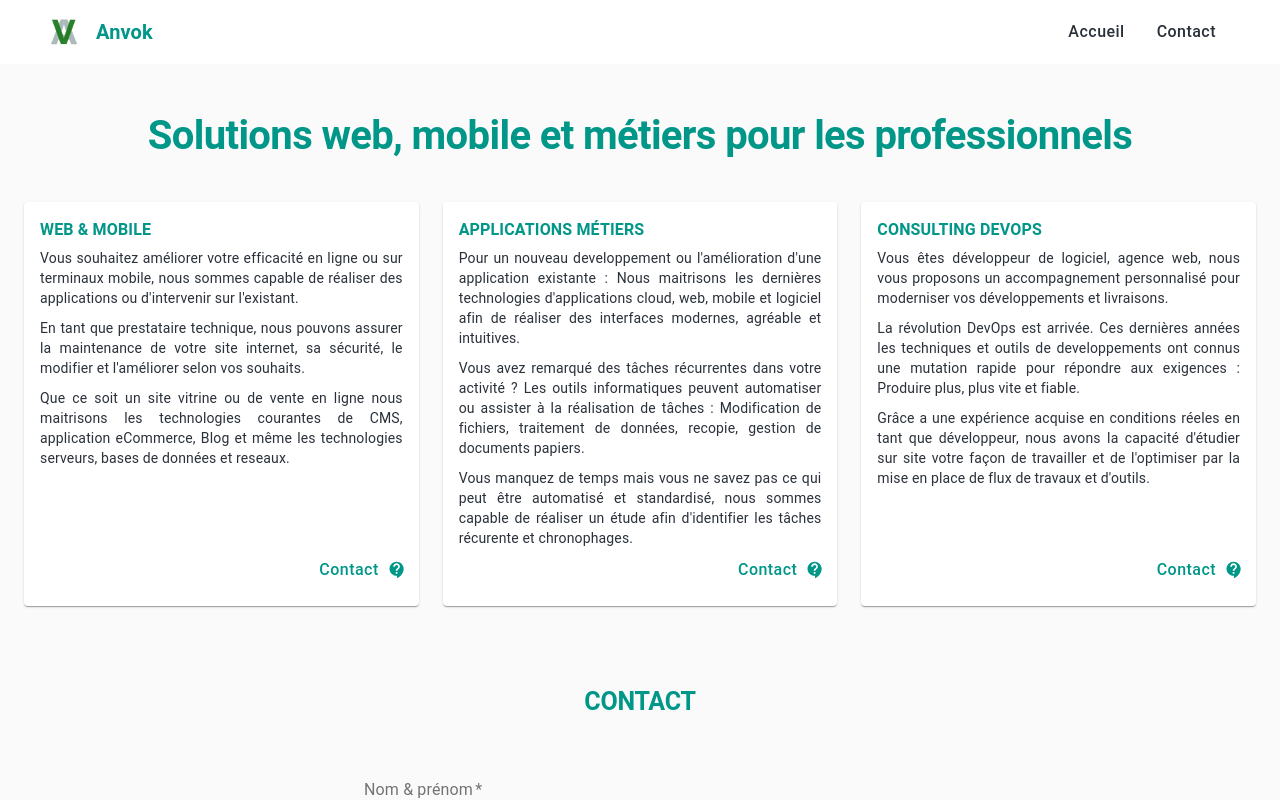
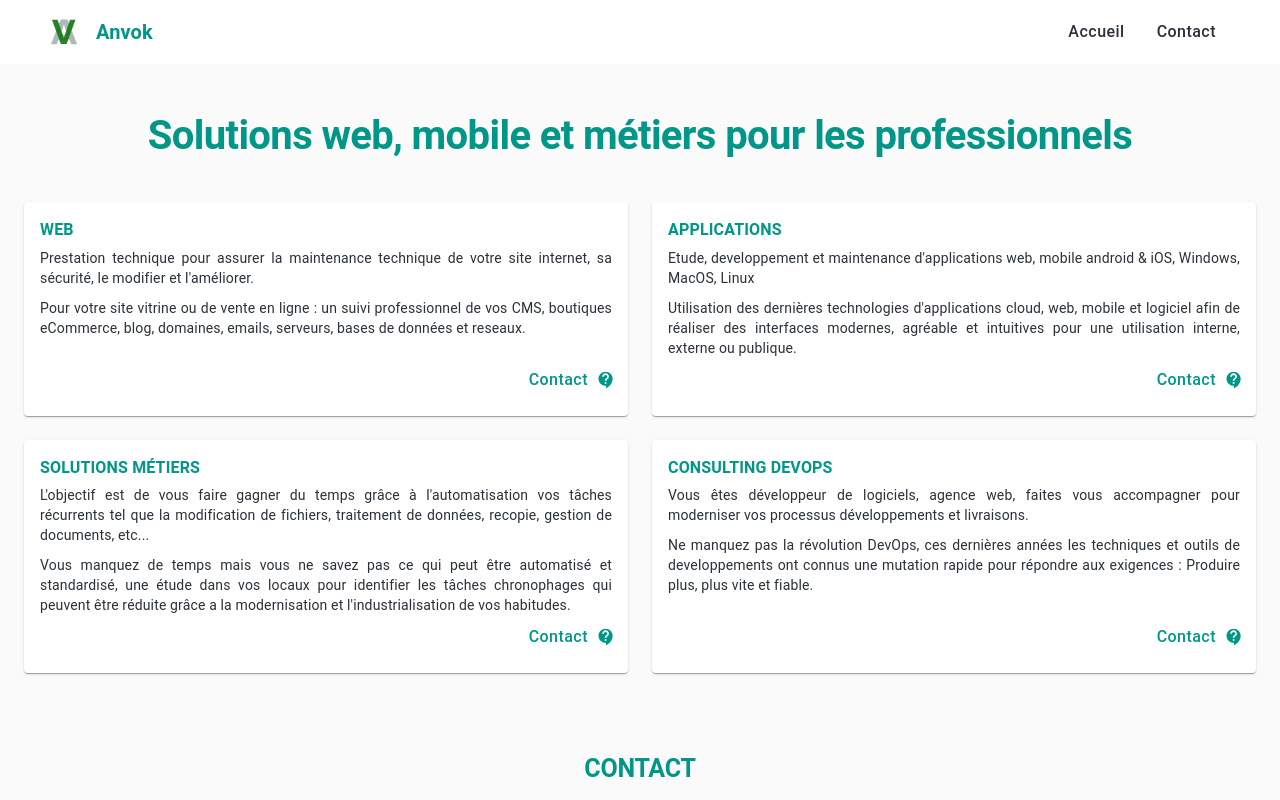
Before and after one commit to beaukode/anvoknet, a React (Create React App) app: page / in a window 1280 px wide. Shown: the top 800 px of the page. Built offline with nearby package versions, Linux system fonts and the light colour scheme.

Commit message:
Modif de l'accueil

```diff
--- a/src/Footer.tsx
+++ b/src/Footer.tsx
@@ -61,7 +61,7 @@ const Footer: React.FC = () => {
             </IconButton>
           </Grid>
           <Grid className={classes.legal} item xs={12} md>
-            Copyright 2019 Anvok S.A.S. All rights reserved
+            Copyright 2019 Anvok S.A.S. Tous droits réservés
             <br />
             Mentions légales
           </Grid>
--- a/src/Home.tsx
+++ b/src/Home.tsx
@@ -55,83 +55,88 @@ const Home: React.FC = () => {
       </Typography>
 
       <Grid container spacing={3}>
-        <Grid item xs={12} md>
+        <Grid item xs={12} md={6}>
           <Paper className={classes.paper}>
             <Typography
               className={classes.title}
               color="textPrimary"
               gutterBottom
             >
-              Web &amp; Mobile
+              Web
             </Typography>
             <Typography variant="body2">
-              Vous souhaitez améliorer votre efficacité en ligne ou sur
-              terminaux mobile, nous sommes capable de réaliser des applications
-              ou d'intervenir sur l'existant.
+              Prestation technique pour assurer la maintenance technique de
+              votre site internet, sa sécurité, le modifier et l'améliorer.
             </Typography>
             <Typography variant="body2">
-              En tant que prestataire technique, nous pouvons assurer la
-              maintenance de votre site internet, sa sécurité, le modifier et
-              l'améliorer selon vos souhaits.
-            </Typography>
-            <Typography variant="body2">
-              Que ce soit un site vitrine ou de vente en ligne nous maitrisons
-              les technologies courantes de CMS, application eCommerce, Blog et
-              même les technologies serveurs, bases de données et reseaux.
+              Pour votre site vitrine ou de vente en ligne : un suivi
+              professionnel de vos CMS, boutiques eCommerce, blog, domaines,
+              emails, serveurs, bases de données et reseaux.
             </Typography>
             {ContactButton}
           </Paper>
         </Grid>
-        <Grid item xs={12} md>
+        <Grid item xs={12} md={6}>
           <Paper className={classes.paper}>
             <Typography
               className={classes.title}
               color="textPrimary"
               gutterBottom
             >
-              Applications métiers
+              Applications
             </Typography>
             <Typography variant="body2">
-              Pour un nouveau developpement ou l'amélioration d'une application
-              existante : Nous maitrisons les dernières technologies
-              d'applications cloud, web, mobile et logiciel afin de réaliser des
-              interfaces modernes, agréable et intuitives.
+              Etude, developpement et maintenance d'applications web, mobile
+              android &amp; iOS, Windows, MacOS, Linux
             </Typography>
             <Typography variant="body2">
-              Vous avez remarqué des tâches récurrentes dans votre activité ?
-              Les outils informatiques peuvent automatiser ou assister à la
-              réalisation de tâches : Modification de fichiers, traitement de
-              données, recopie, gestion de documents papiers.
-            </Typography>
-            <Typography variant="body2">
-              Vous manquez de temps mais vous ne savez pas ce qui peut être
-              automatisé et standardisé, nous sommes capable de réaliser un
-              étude afin d'identifier les tâches récurente et chronophages.
+              Utilisation des dernières technologies d'applications cloud, web,
+              mobile et logiciel afin de réaliser des interfaces modernes,
+              agréable et intuitives pour une utilisation interne, externe ou
+              publique.
             </Typography>
             {ContactButton}
           </Paper>
         </Grid>
-        <Grid item xs={12} md>
+        <Grid item xs={12} md={6}>
+          <Paper className={classes.paper}>
+            <Typography
+              className={classes.title}
+              color="textPrimary"
+              gutterBottom
+            >
+              Solutions métiers
+            </Typography>
+            <Typography variant="body2">
+              L'objectif est de vous faire gagner du temps grâce à
+              l'automatisation vos tâches récurrents tel que la modification de
+              fichiers, traitement de données, recopie, gestion de documents,
+              etc...
+            </Typography>
+            <Typography variant="body2">
+              Vous manquez de temps mais vous ne savez pas ce qui peut être
+              automatisé et standardisé, une étude dans vos locaux pour
+              identifier les tâches chronophages qui peuvent être réduite grâce
+              a la modernisation et l'industrialisation de vos habitudes.
+            </Typography>
+            {ContactButton}
+          </Paper>
+        </Grid>
+        <Grid item xs={12} md={6}>
           <Paper className={classes.paper}>
             <Typography className={classes.title} gutterBottom>
               Consulting DevOps
             </Typography>
             <Typography variant="body2">
-              Vous êtes développeur de logiciel, agence web, nous vous proposons
-              un accompagnement personnalisé pour moderniser vos développements
-              et livraisons.
+              Vous êtes développeur de logiciels, agence web, faites vous
+              accompagner pour moderniser vos processus développements et
+              livraisons.
             </Typography>
             <Typography variant="body2">
-              La révolution DevOps est arrivée. Ces dernières années les
+              Ne manquez pas la révolution DevOps, ces dernières années les
               techniques et outils de developpements ont connus une mutation
               rapide pour répondre aux exigences : Produire plus, plus vite et
               fiable.
-            </Typography>
-            <Typography variant="body2">
-              Grâce a une expérience acquise en conditions réeles en tant que
-              développeur, nous avons la capacité d'étudier sur site votre façon
-              de travailler et de l'optimiser par la mise en place de flux de
-              travaux et d'outils.
             </Typography>
             {ContactButton}
           </Paper>
```
